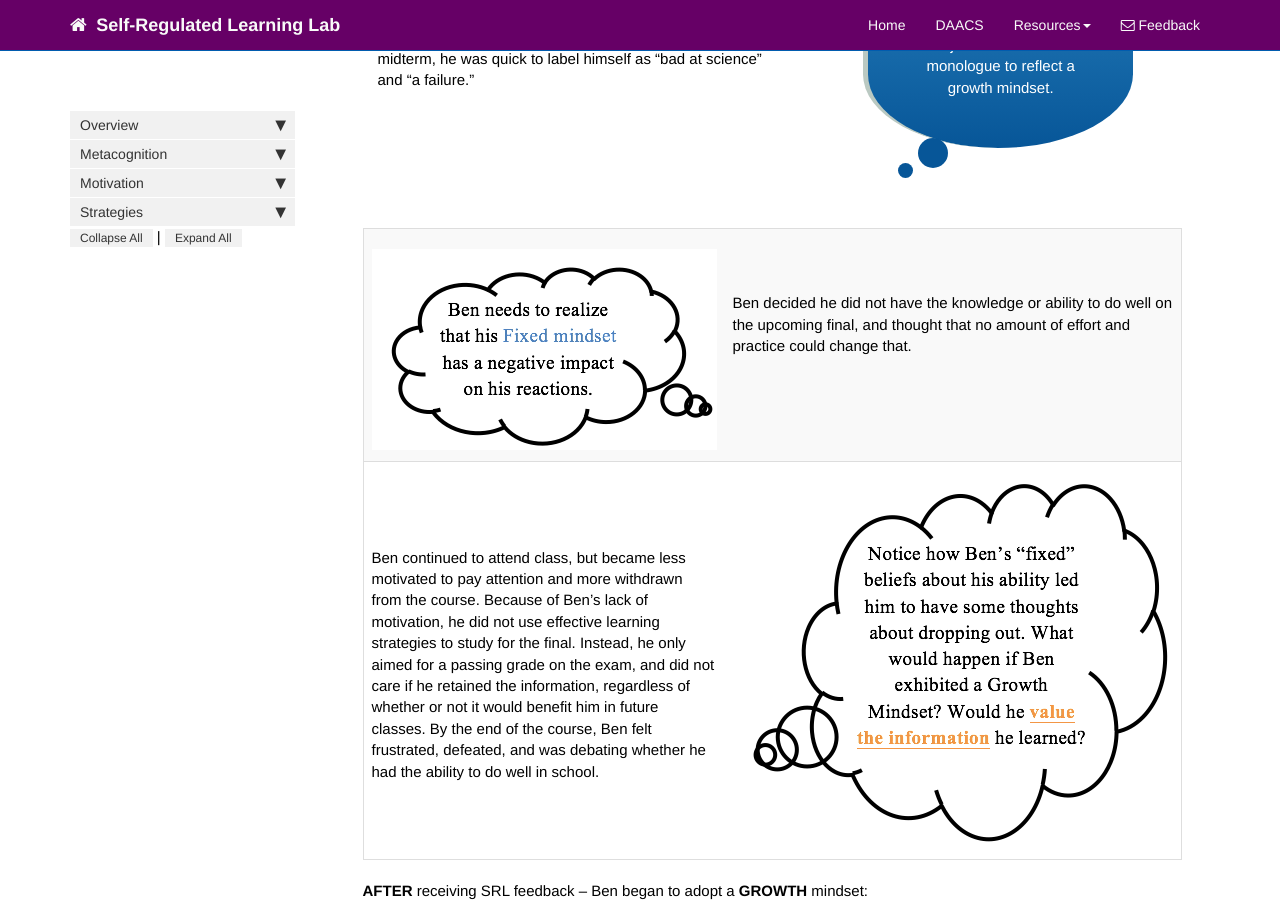
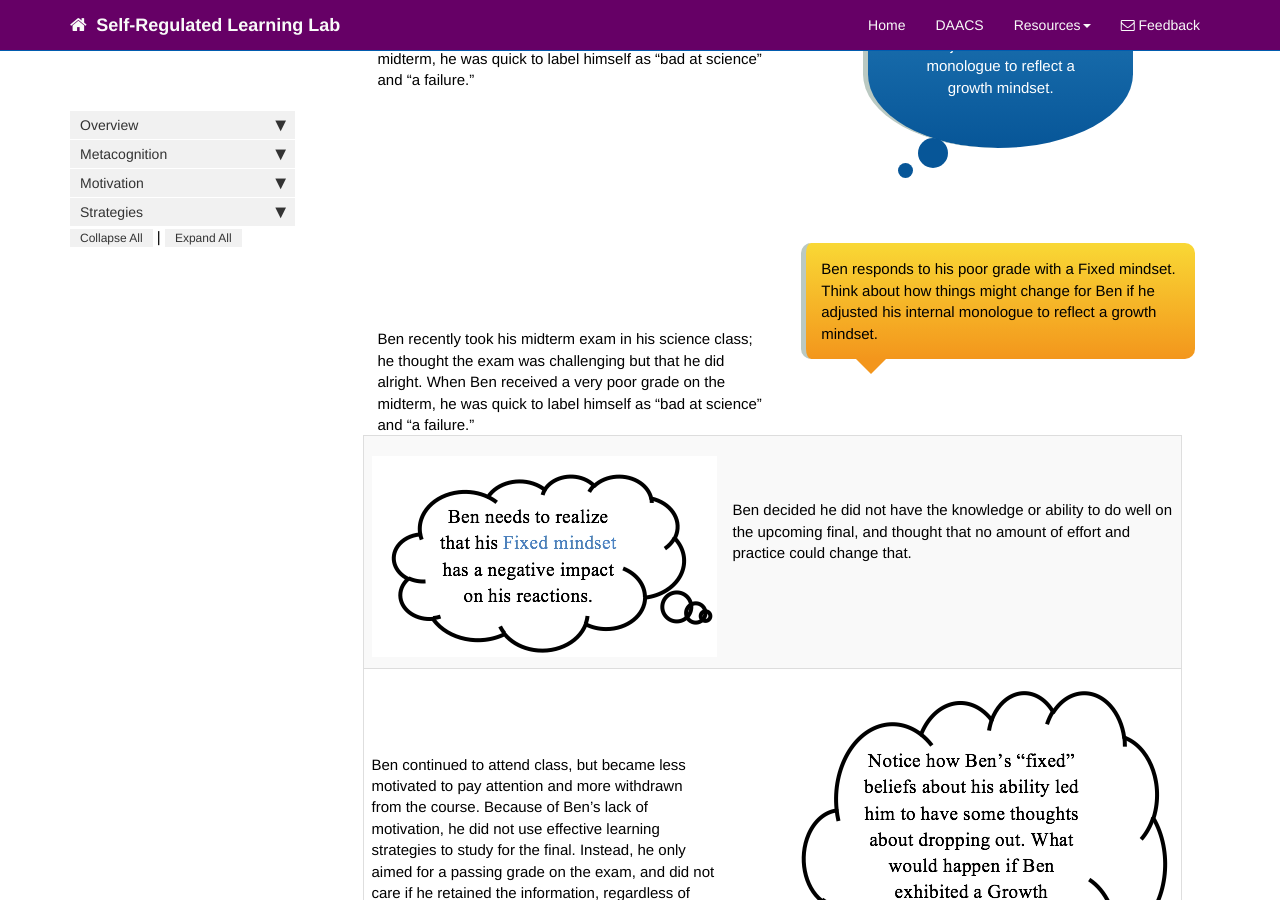
Before and after one commit to dfranklin02/SRL, a Jekyll site: the page built from docs/pages/motivation/mindset_profile.md, in a window 1280 px wide and 900 px high, scrolled down 523 px. Built offline with Jekyll 4.4.1, drawn with Linux system fonts in a browser that asks for light colours; nearby versions of some CDN libraries; comment, search, counter and statistics services are not loaded.

Commit message:
Update mindset_profile.md

```diff
--- a/docs/pages/motivation/mindset_profile.md
+++ b/docs/pages/motivation/mindset_profile.md
@@ -25,6 +25,13 @@ Ben recently took his midterm exam in his science class; he thought the exam was
 </div><div class="col-md-6"><blockquote class="oval-thought">
 Ben responds to his poor grade with a Fixed mindset. Think about how things might change for Ben if he adjusted his internal monologue to reflect a growth mindset.
 </blockquote></div>
+
+<div class="col-md-6" style="margin-top: 100px"> <!-- Adjust the margin-top until the text displays where you want -->
+Ben recently took his midterm exam in his science class; he thought the exam was challenging but that he did alright. When Ben received a very poor grade on the midterm, he was quick to label himself as “bad at science” and “a failure.”
+</div><div class="col-md-6"><blockquote class="triangle-isosceles">
+Ben responds to his poor grade with a Fixed mindset. Think about how things might change for Ben if he adjusted his internal monologue to reflect a growth mindset.
+</blockquote></div>
+
 
 
 <table>
```
